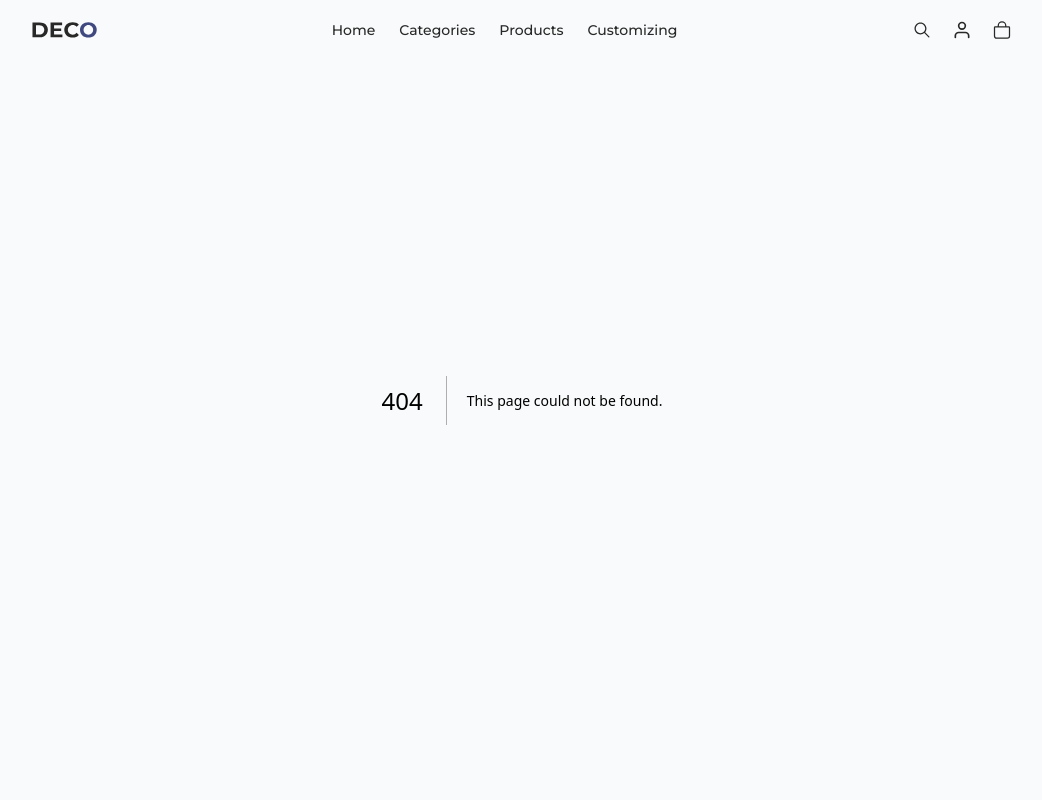
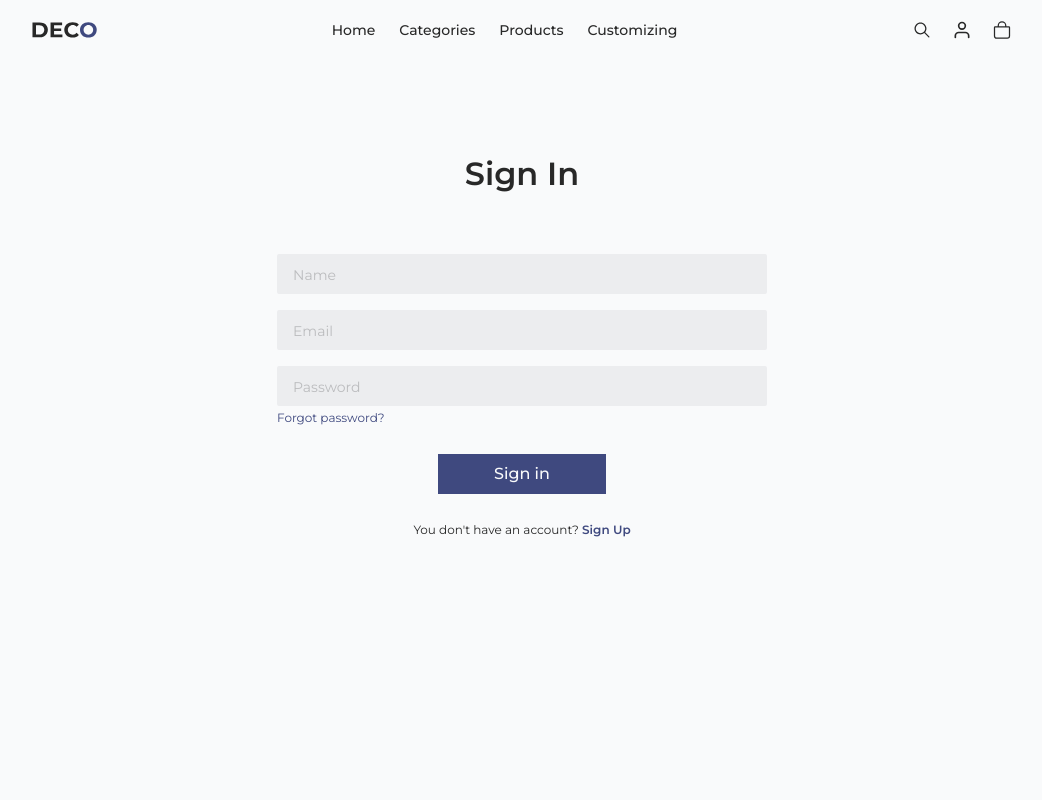
Before and after one commit to Th620/Forniture-ecommerce-app, a Next.js app in the folder frontend/: page /sign-in in a window 1280 px wide. Before the commit this address had no page. Shown: the top 800 px of the page, without its empty margins (118-1160 px from the left). Built offline with nearby package versions, Linux system fonts and the light colour scheme.

Commit message:
sign in page UI

```diff
--- /dev/null
+++ b/frontend/app/sign-in/page.jsx
@@ -0,0 +1,46 @@
+import Link from "next/link";
+import React from "react";
+
+export default function signIn() {
+  return (
+    <main className="flex justify-center w-full px-10 md:px-75 lg:px-150 font-montserrat text-black bg-white py-14 pt-150 min-h-screen">
+      <div className="grid grid-cols-4 w-full h-fit">
+        <h2 className="text-[32px] font-semibold capitalize col-span-4 text-center mb-14">
+          Sign in
+        </h2>
+        <form className="col-span-4 md:col-span-2 md:col-start-2 flex flex-col items-center">
+          <input
+            type="text"
+            name="name"
+            placeholder="Name"
+            className="h-10 bg-input w-full placeholder:text-gray placeholder:text-sm px-4 mb-4 rounded-sm"
+          />
+          <input
+            type="email"
+            name="email"
+            placeholder="Email"
+            className="h-10 bg-input w-full placeholder:text-gray placeholder:text-sm px-4 mb-4 rounded-sm"
+          />
+          <input
+            type="password"
+            name="password"
+            placeholder="Password"
+            className="h-10 bg-input w-full placeholder:text-gray placeholder:text-sm px-4 rounded-sm"
+          />
+          <Link href={""} className="w-full text-start text-xs mt-1 text-navy">
+            Forgot password?
+          </Link>
+          <button
+            type="submit"
+            className="bg-navy py-2 px-14 text-white font-lato my-7 font-medium"
+          >
+            Sign in
+          </button>
+        </form>
+        <p className="col-span-4 text-center text-xs">
+          You don't have an account? <Link href={""} className="text-navy font-semibold capitalize">Sign up</Link>
+        </p>
+      </div>
+    </main>
+  );
+}
--- /dev/null
+++ b/frontend/app/sign-up/page.jsx
@@ -0,0 +1,7 @@
+import React from 'react'
+
+export const signUp = () => {
+  return (
+    <div>signUp</div>
+  )
+}
```
